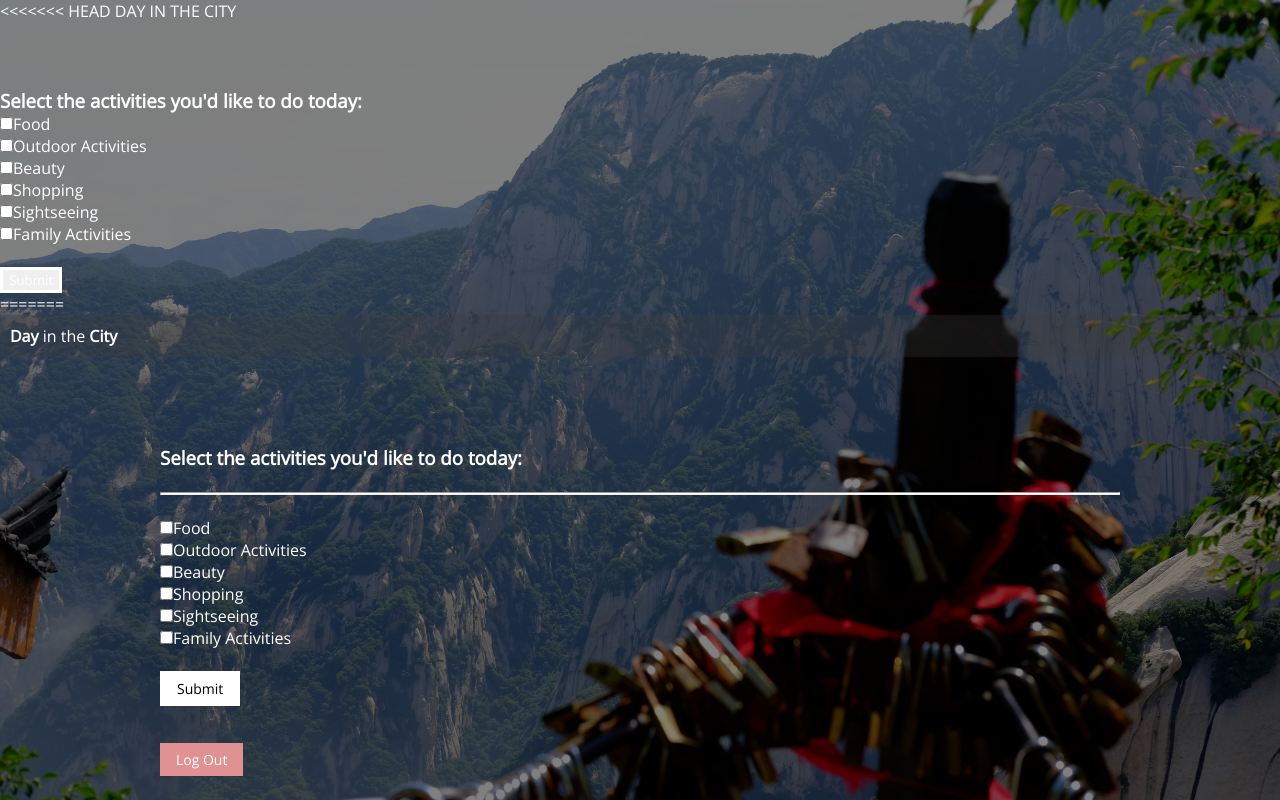
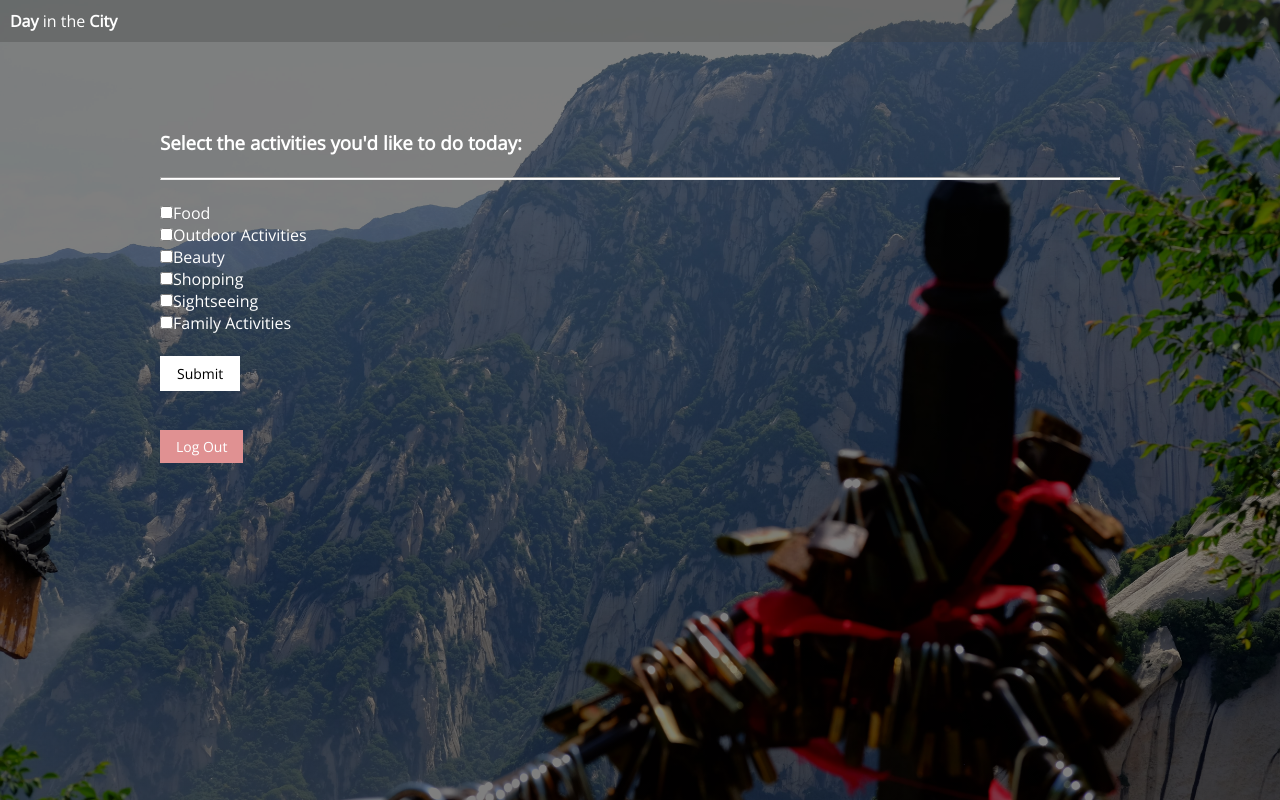
Before and after one commit to lik/daytravel, a Python web app: template templates/plan.html in a window 1280 px wide. Run offline with Jinja, Linux system fonts and the light colour scheme; the template is opened without the code that fills it, so the values that code supplies are empty; some libraries are stand-ins or nearby versions.

Commit message:
Fix merge issue

```diff
--- a/templates/plan.html
+++ b/templates/plan.html
@@ -1,67 +1,3 @@
-<<<<<<< HEAD
-<!DOCTYPE html>
-<html>
-  <title>DAY IN THE CITY</title>
-  <!--    <link type="text/css" rel="stylesheet" href="stylesheets/style.css"/> -->
-  <head>DAY IN THE CITY</head>
-  <h1> {{cityname}} </h1>
-<br>
-<br>
-<br>
-  <body>
-    <form method="get" action ="/results">
-      <h3>Select the activities you'd like to do today: </h3>
-      <input onclick="showOptions('foodDiv')" type="checkbox" name="activity" value="Food">Food
-      <div id="foodDiv" style="display:none">
-        <input type="checkbox" name="subActivity" value="Italian">Italian
-        <input type="checkbox" name="subActivity" value="Chinese">Chinese
-        <input type="checkbox" name="subActivity" value="Dinner">Dinner
-        <input type="checkbox" name="subActivity" value="Coffee">Coffee
-      </div>
-      <br>
-      <input onclick="showOptions('outdoorDiv')" type="checkbox" name="activity" value="Outdoor Activities">Outdoor Activities
-      <div id="outdoorDiv" style="display:none">
-        <input type="checkbox" name="subActivity" value="Hiking">Hiking
-        <input type="checkbox" name="subActivity" value="Water Activities">Water Activities
-        <input type="checkbox" name="subActivity" value="State Parks">State Parks
-        <input type="checkbox" name="subActivity" value="Camping">Camping
-      </div>
-      <br>
-      <input onclick="showOptions('beautyDiv')" type="checkbox" name="activity" value="Beauty">Beauty
-      <div id="beautyDiv" style="display:none">
-        <input type="checkbox" name="subActivity" value="Hair Salon">Hair Salon
-        <input type="checkbox" name="subActivity" value="Beauty Salon">Beauty Salon
-        <input type="checkbox" name="subActivity" value="Nail Salon">Nail Salon
-      </div>
-      <br>
-      <input onclick="showOptions('shoppingDiv')" type="checkbox" name="activity" value="Shopping">Shopping
-      <div id="shoppingDiv" style="display:none">
-        <input type="checkbox" name="subActivity" value="Clothes">Clothes
-        <input type="checkbox" name="subActivity" value="Home">Home
-        <input type="checkbox" name="subActivity" value="Books">Books
-        <input type="checkbox" name="subActivity" value="Shoes">Shoes
-        <input type="checkbox" name="subActivity" value="General">General
-      </div>
-      <br>
-      <input onclick="showOptions('sightseeingDiv')" type="checkbox" name="activity" value="Sightseeing">Sightseeing
-      <div id="sightseeingDiv" style="display:none">
-        <input type="checkbox" name="subActivity" value="Tours">Tours
-        <input type="checkbox" name="subActivity" value="Historical Attractions">Historical Attractions
-        <input type="checkbox" name="subActivity" value="Landmarks">Landmarks
-        <input type="checkbox" name="subActivity" value="Camping">Camping
-      </div>
-      <br>
-      <input onclick="showOptions('familyDiv')" type="checkbox" name="activity" value="Family Activities">Family Activities
-      <div id="familyDiv" style="display:none">
-        <input type="checkbox" name="subActivity" value="Public Parks">Public Parks
-        <input type="checkbox" name="subActivity" value="Libraries">Libraries
-      </div>
-      <br><br>
-      <input type="submit" value="Submit">
-    </form>
-    <script src="/javascript/plan.js" ></script>
-  </body>
-=======
 {% extends "templates/daytravel.html" %}
 {% block content %}
 
@@ -131,5 +67,4 @@
 </body>
 
 {% endblock %}
->>>>>>> 45ba053a4846a90c54d93c590b4dc6469d02e122
 </html>
```
